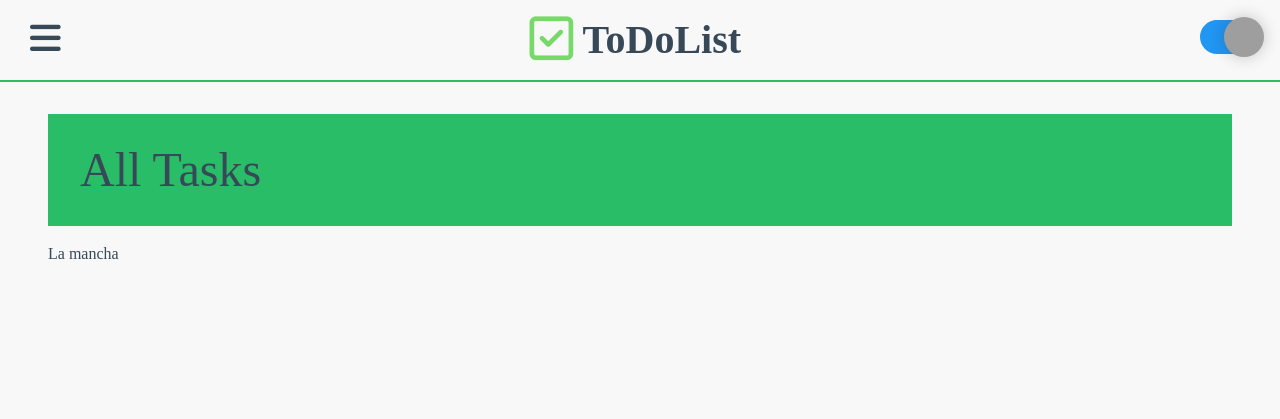
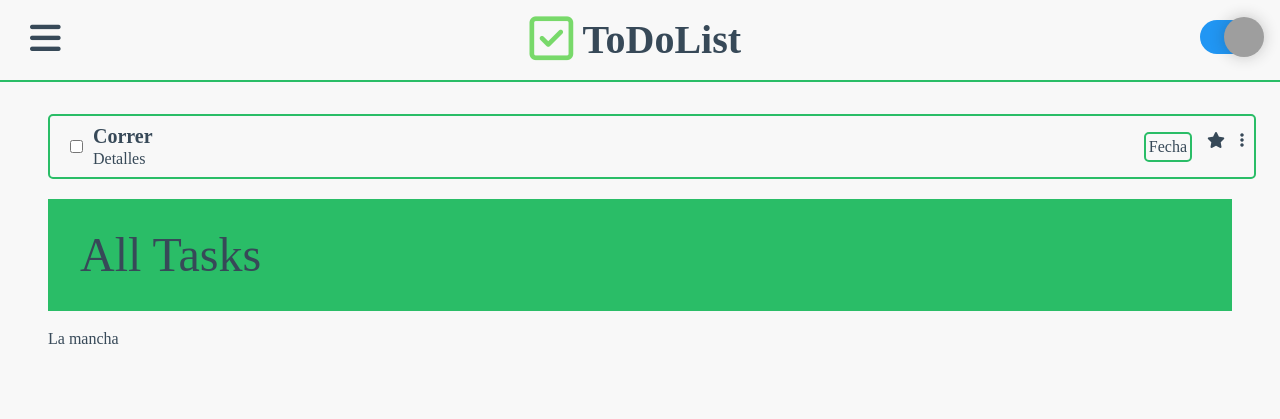
Before and after one commit to marcosferr/todo-list, a website built with webpack: page dist/index.html in a window 1280 px wide. Built offline with nearby package versions, Linux system fonts and the light colour scheme; grey boxes are pictures that could not be loaded.

Commit message:
Add css for tasks

```diff
--- a/src/models/project.js
+++ /dev/null
@@ -1,5 +0,0 @@
-const createProject = (name) => {
-  return {
-    name,
-  };
-};
--- a/src/styles/styles.css
+++ b/src/styles/styles.css
@@ -243,3 +243,33 @@ article {
 .btn-primary {
   background-color: var(--bg-terciary);
 }
+.task {
+  display: flex;
+  width: 100%;
+  padding: 10px;
+  border: var(--bg-terciary) 2px solid;
+  border-radius: 5px;
+  align-items: center;
+}
+.task > input {
+  margin: 0 10px;
+}
+.task-text {
+  display: flex;
+  flex-direction: column;
+  gap: 5px;
+}
+.right {
+  margin-left: auto;
+  display: flex;
+  gap: 15px;
+}
+.date {
+  border: var(--bg-terciary) 2px solid;
+  border-radius: 5px;
+  padding: 5px 3px;
+}
+.task-title {
+  font-size: 1.25rem;
+  font-weight: bold;
+}
```
Also changed, not shown: dist/index.html.
